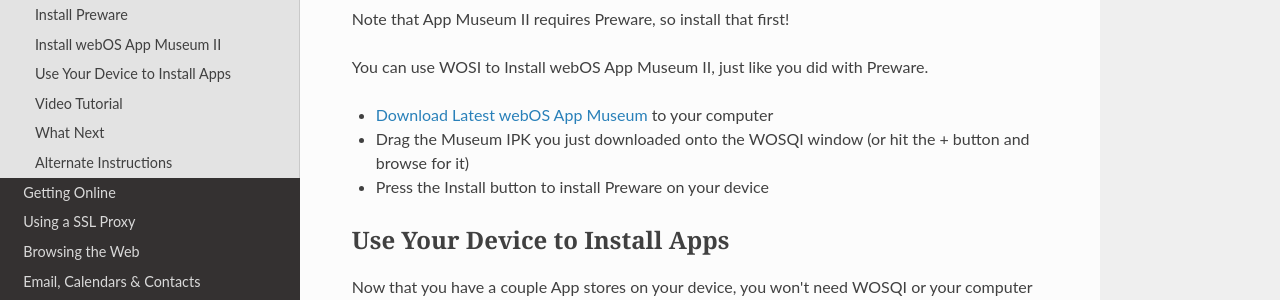
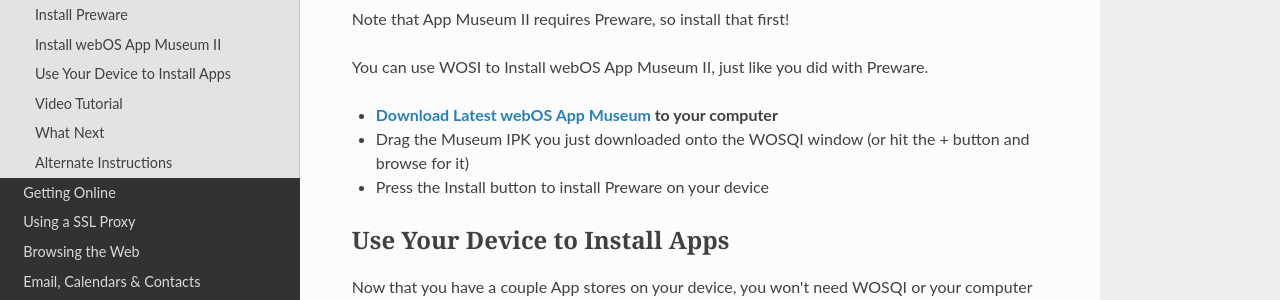
Before and after one commit to webOSArchive/webos-docs, an MkDocs documentation site: the page built from docs/appstores.md, in a window 1280 px wide and 900 px high, scrolled down 2671 px. Shown: the part 150-450 px from the top of the window. Built offline with MkDocs 1.6.1, drawn with Linux system fonts in a browser that asks for light colours; nearby versions of some CDN libraries; some web fonts are replaced; library files that are not in the unit come from our copies.

Commit message:
bold some text

```diff
--- a/docs/appstores.md
+++ b/docs/appstores.md
@@ -77,7 +77,7 @@ Note that App Museum II requires Preware, so install that first!
 
 You can use WOSI to Install webOS App Museum II, just like you did with Preware.
 
-* <a href="http://appcatalog.webosarchive.org/?latest" target="_blank">Download Latest webOS App Museum</a> to your computer
+* **<a href="http://appcatalog.webosarchive.org/?latest" target="_blank">Download Latest webOS App Museum</a> to your computer**
 * Drag the Museum IPK you just downloaded onto the WOSQI window (or hit the + button and browse for it)
 * Press the Install button to install Preware on your device
 
```
